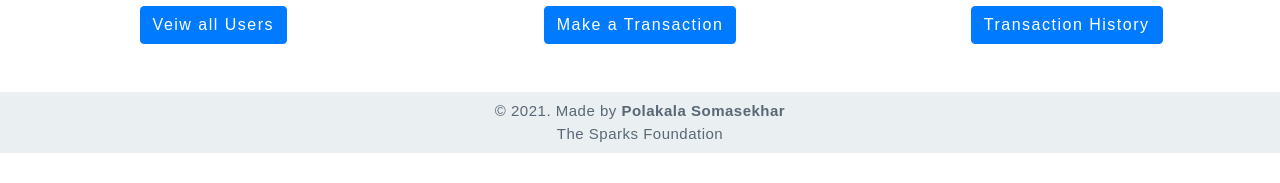
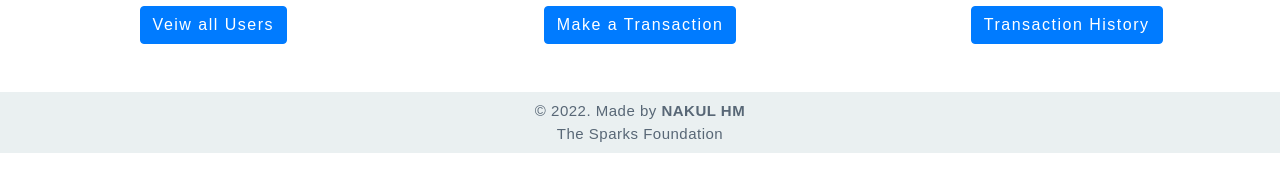
Before and after one commit to nakul444/Basic-Banking-System, a PHP site: page / in a window 1280 px wide. Shown: the part 617-800 px from the top of the page. Run offline with PHP 8.4, Linux system fonts and the light colour scheme.

Commit message:
index.php

```diff
--- a/index.php
+++ b/index.php
@@ -54,7 +54,7 @@
             </div>
       </div>
       <footer class="text-center mt-5 py-2">
-        <p>&copy 2021. Made by <b>Polakala Somasekhar</b> <br> The Sparks Foundation</p>
+        <p>&copy 2022. Made by <b>NAKUL HM</b> <br> The Sparks Foundation</p>
       </footer>
       <script src="https://code.jquery.com/jquery-3.5.1.slim.min.js" integrity="sha384-DfXdz2htPH0lsSSs5nCTpuj/zy4C+OGpamoFVy38MVBnE+IbbVYUew+OrCXaRkfj" crossorigin="anonymous"></script>
 <script src="https://cdn.jsdelivr.net/npm/bootstrap@4.5.3/dist/js/bootstrap.bundle.min.js" integrity="sha384-ho+j7jyWK8fNQe+A12Hb8AhRq26LrZ/JpcUGGOn+Y7RsweNrtN/tE3MoK7ZeZDyx" crossorigin="anonymous"></script>
```
